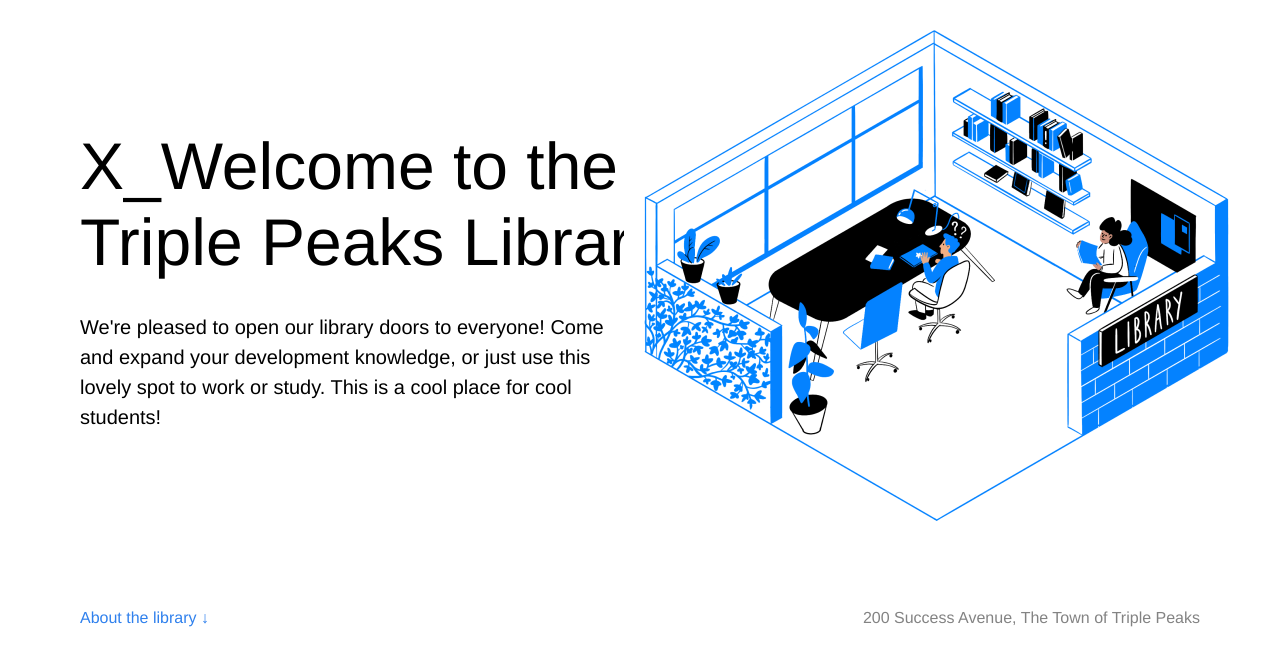
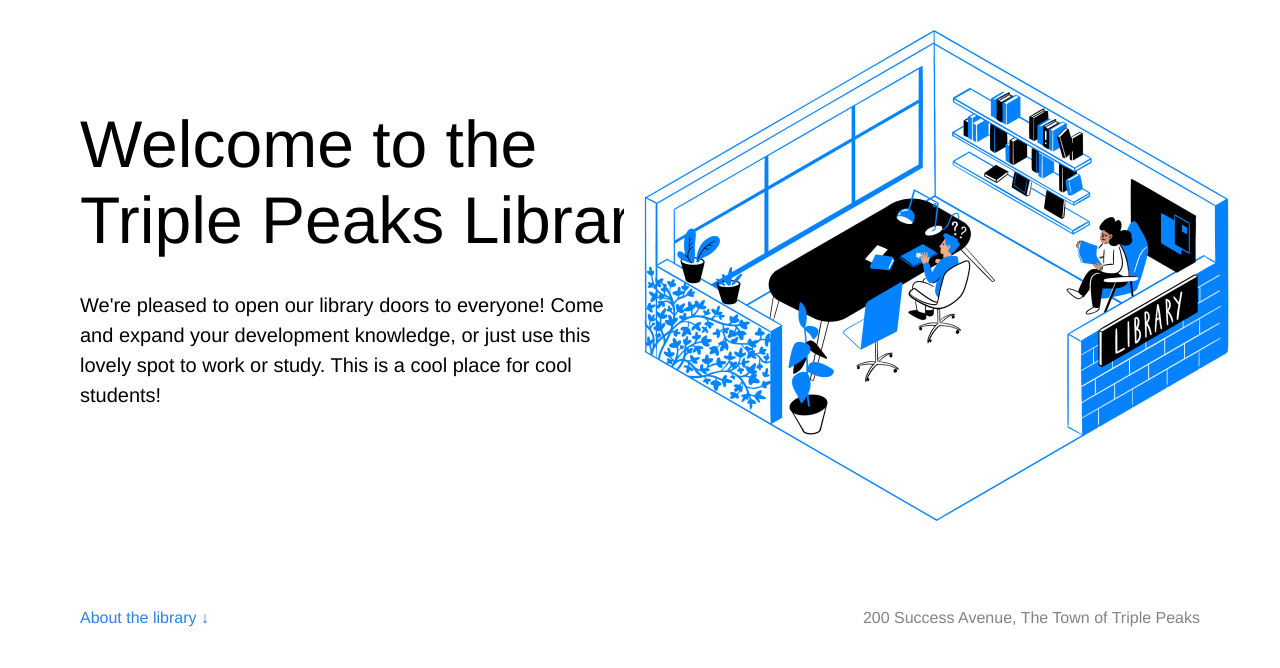
Before and after one commit to Mario-Romo/se_project_library, a plain HTML site: page index.html in a window 1280 px wide. Shown: the part 132-800 px from the top of the page. Drawn offline with Linux system fonts and the light colour scheme.

Commit message:
third commit after review _100523

```diff
--- a/index.html
+++ b/index.html
@@ -41,7 +41,7 @@
             </li>
           </ul>
         </nav>
-        <h1 class="header__title">X_Welcome to the Triple Peaks Library</h1>
+        <h1 class="header__title">Welcome to the Triple Peaks Library</h1>
         <p class="header__description">
           We're pleased to open our library doors to everyone! Come and expand
           your development knowledge, or just use this lovely spot to work or
--- a/styles/style.css
+++ b/styles/style.css
@@ -52,7 +52,7 @@
   line-height: 76px;
   font-weight: 500;
   /*Correction #1: Resetting margins to default*/
-  margin: 150px 0 0;
+  margin: 128px 0 0;
 }
 
 .header__description {
@@ -340,6 +340,8 @@
   font-weight: 700;
   display: flex;
   align-items: center;
+  margin-left: 0;
+  margin-right: 0;
 }
 
 .step__icon {
```
